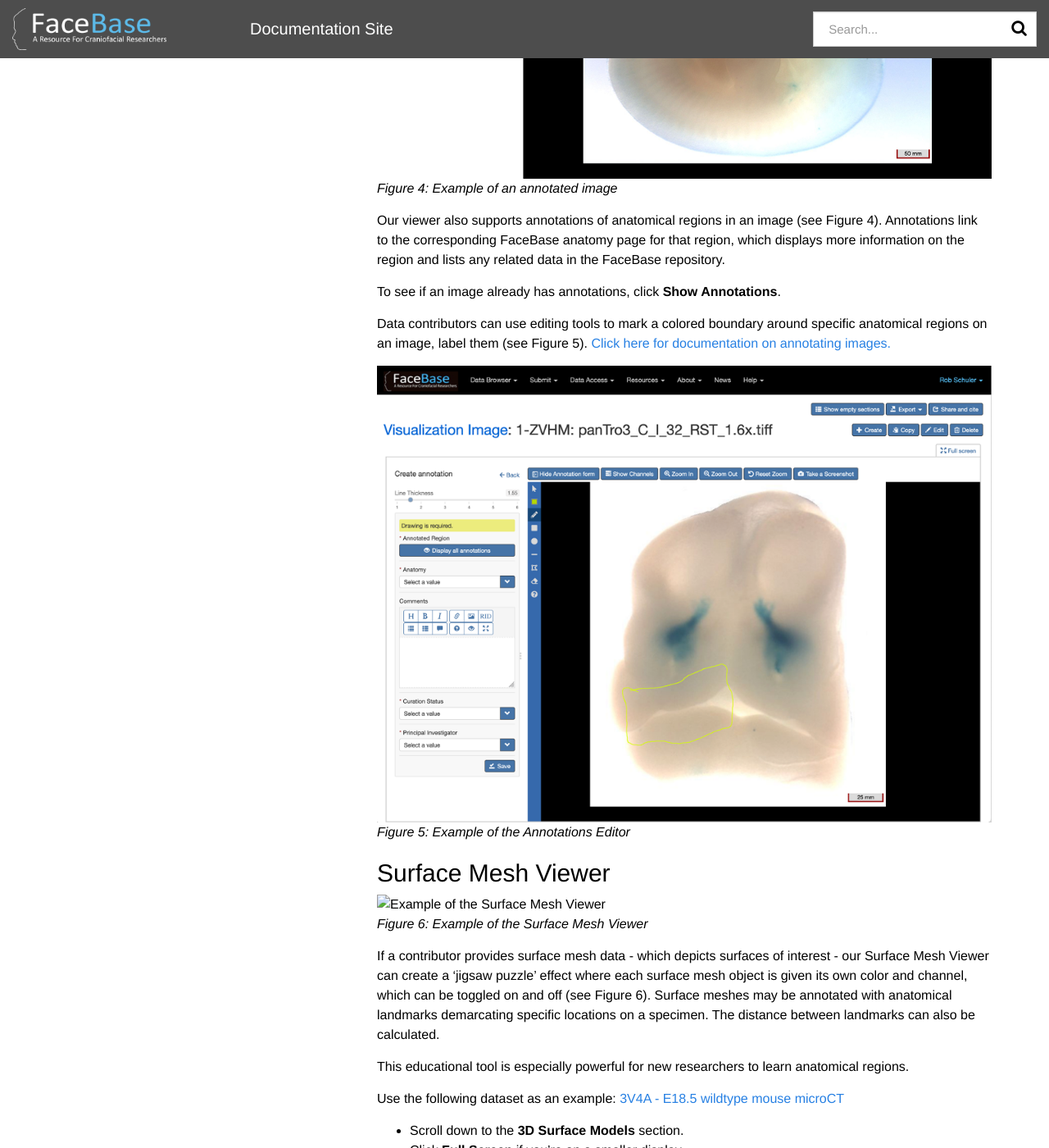
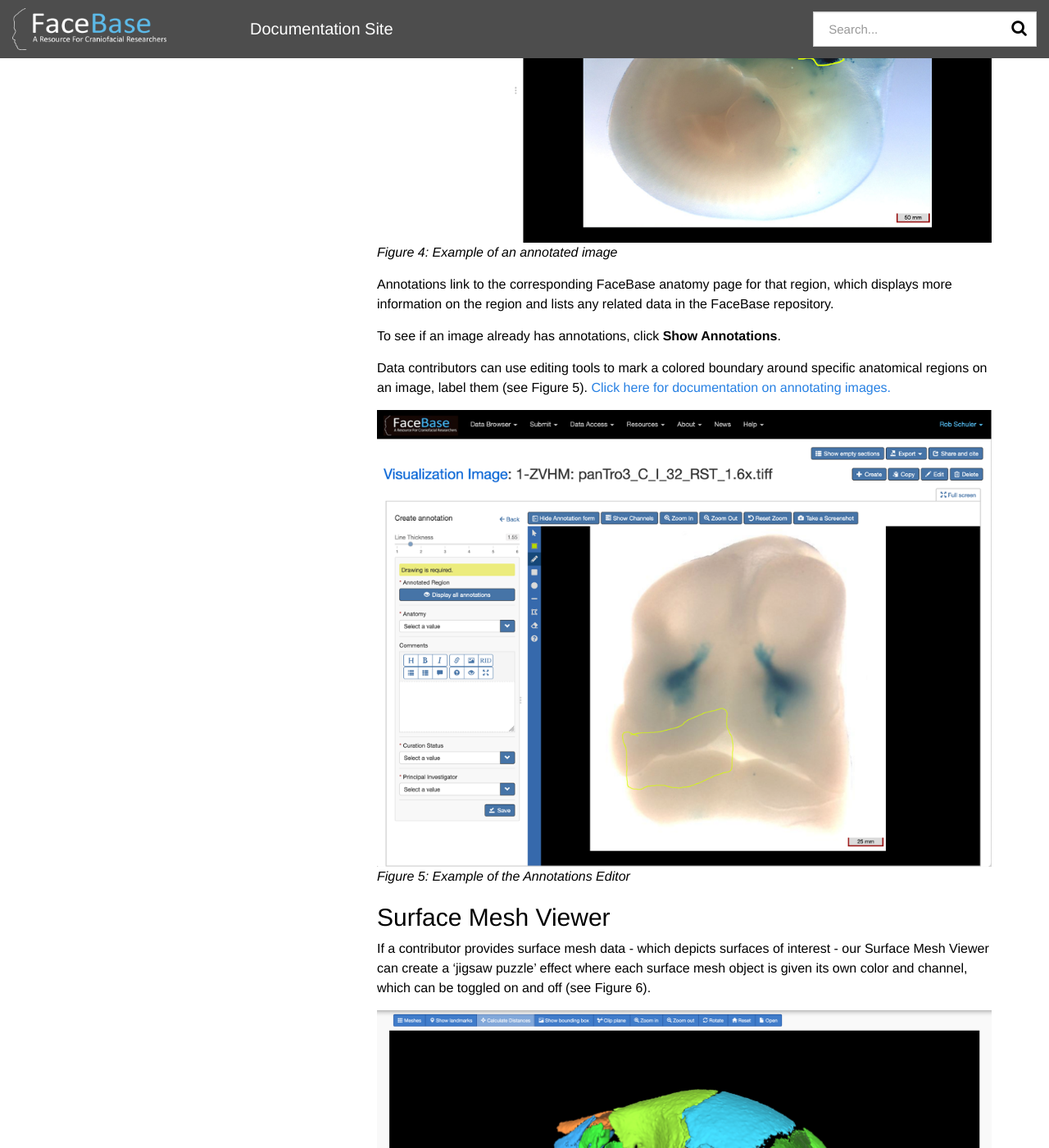
Before and after one commit to informatics-isi-edu/facebase-docs, a Jekyll site: the page built from docs/_docs/using/visualizations.md, in a window 1280 px wide and 1400 px high, scrolled down 3709 px. Shown: the whole window at 82% size. Built offline with Jekyll 4.4.1, drawn with Linux system fonts in a browser that asks for light colours; some of the changed text lies outside the part shown.

Commit message:
missing image and copyediting

```diff
--- a/docs/_docs/using/visualizations.md
+++ b/docs/_docs/using/visualizations.md
@@ -65,10 +69,12 @@
 
 ## Surface Mesh Viewer
 
+If a contributor provides surface mesh data - which depicts surfaces of interest  - our Surface Mesh Viewer can create a ‘jigsaw puzzle’ effect where each surface mesh object is given its own color and channel, which can be toggled on and off (see Figure 6).
+
 ![Example of the Surface Mesh Viewer]({{ "/assets/img/screenshot-mesh-viewer.png" | relative_url }})
 *Figure 6: Example of the Surface Mesh Viewer*
 
-If a contributor provides surface mesh data - which depicts surfaces of interest  - our Surface Mesh Viewer can create a ‘jigsaw puzzle’ effect where each surface mesh object is given its own color and channel, which can be toggled on and off (see Figure 6). Surface meshes may be annotated with anatomical landmarks demarcating specific locations on a specimen. The distance between landmarks can also be calculated.
+Surface meshes may be annotated with anatomical landmarks demarcating specific locations on a specimen. The distance between landmarks can also be calculated.
 
 This educational tool is especially powerful for new researchers to learn anatomical regions.
 
@@ -90,10 +96,12 @@
 
 ## Single Cell Viewer (scRNA-Seq)
 
+Unique to FaceBase is the ability for contributors to upload their sequencing data and receive a processed visualization of their data (see Figure 7).
+
 ![Example of the Single Cell Viewer]({{ "/assets/img/single-cell-viewer.png" | relative_url }})
 *Figure 7: Example of the Single Cell Viewer*
 
-Unique to FaceBase is the ability for contributors to upload their sequencing data and receive a processed visualization of their data (see Figure 7). Single-cell RNAseq data from FaceBase datasets can be visualized by the [UCSC Cell Browser](https://cells.ucsc.edu/) and interactive viewer for single cell expression, where you can easily identify cell clusterings and gene-expression patterns.
+Single-cell RNAseq data from FaceBase datasets can be visualized by the [UCSC Cell Browser](https://cells.ucsc.edu/) and interactive viewer for single cell expression, where you can easily identify cell clusterings and gene-expression patterns.
 
 Use the following dataset as an example: [1-YSFP - Single cell transcriptomics of the talpid2 avian mutant mandibular prominence](https://www.facebase.org/chaise/record/#1/isa:dataset/RID=1-YSFP)
 
```
Also changed, not shown: other parts of docs/_docs/using/visualizations.md (+6 -2 lines), docs/assets/img/screenshot-mesh-viewer.png (added).
